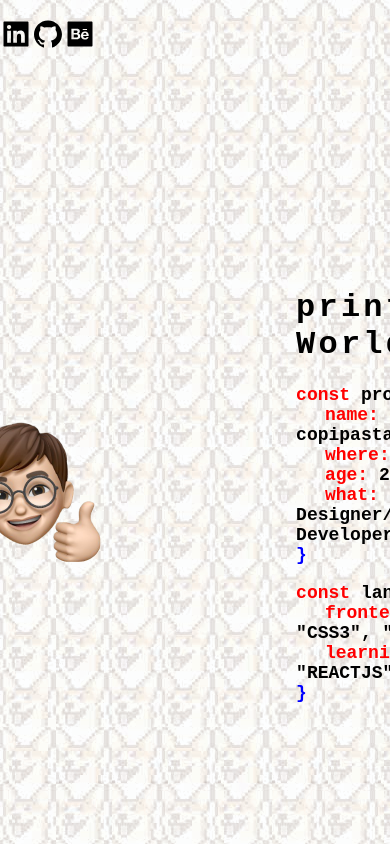
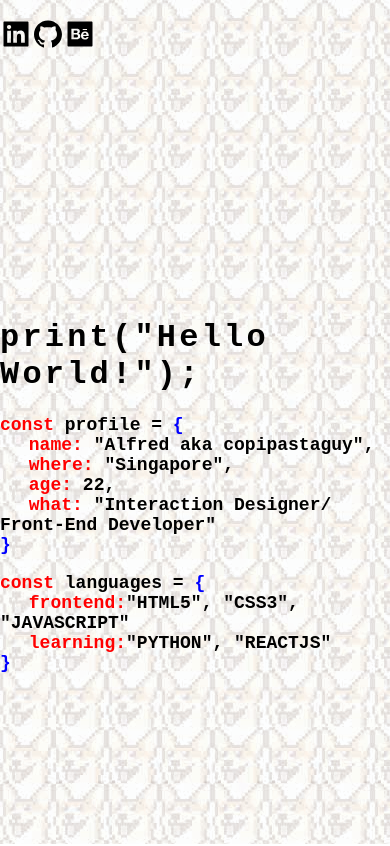
Before and after one commit to copipastaguy/portfolio, a React (Create React App) app: page / in a window 390 px wide. Shown: the top 846 px of the page. Built offline with nearby package versions, Linux system fonts and the light colour scheme.

Commit message:
responsiveness

```diff
--- a/src/component/Footer/Footer.module.css
+++ b/src/component/Footer/Footer.module.css
@@ -13,3 +13,9 @@
   border: none;
   cursor: pointer;
 }
+
+@media only screen and (max-width: 768px) {
+  .footer p {
+    display: none;
+  }
+}
--- a/src/component/Masthead/Masthead.js
+++ b/src/component/Masthead/Masthead.js
@@ -9,7 +9,7 @@
   return (
     <div className={styles.masthead}>
       {/* <img className={styles.mastheadImage} src={image} alt="user-pic" /> */}
-      <img src={memoji} />
+      <img className={styles.memoji} src={memoji} />
       <div className={styles.mastheadText}>
         <h1 className={styles.mastheadHeading}>
           print&#40;&#34;Hello World!&#34;&#41;&#59;
@@ -26,7 +26,7 @@
           &emsp; <span className={styles.coloredWord}>age:</span> {year - 2000},
           <br />
           &emsp; <span className={styles.coloredWord}>what:</span> "Interaction
-          Designer/ Front-End Developer",
+          Designer/ Front-End Developer"
           <br />
           <span className={styles.coloredBracket}>&#125;</span>
         </p>
--- a/src/component/Masthead/Masthead.module.css
+++ b/src/component/Masthead/Masthead.module.css
@@ -4,7 +4,7 @@
   align-items: center;
   justify-content: center;
   gap: 50px;
-    font-family: 'Roboto Mono', monospace;
+  font-family: "Roboto Mono", monospace;
 }
 
 .mastheadImage {
@@ -49,4 +49,8 @@
   .mastheadImage {
     display: none;
   }
+
+  .memoji {
+    display: none;
   }
+}
--- a/src/component/NavBar/NavBar.module.css
+++ b/src/component/NavBar/NavBar.module.css
@@ -28,7 +28,7 @@
 
 .social {
   display: flex;
-  width: 10%;
+  /* width: 10%; */
   justify-content: space-around;
 }
 
--- a/src/component/Works/Works.js
+++ b/src/component/Works/Works.js
@@ -37,9 +37,9 @@
       language: "Python",
     },
   ];
-  works.map(({ name, tags }) => {
-    console.log(`${name} ${tags}`);
-  });
+  // works.map(({ name, tags }) => {
+  //   console.log(`${name} ${tags}`);
+  // });
 
   return (
     <div className={styles.works}>
```
Lines whose indentation alone changed are shown as unchanged.
